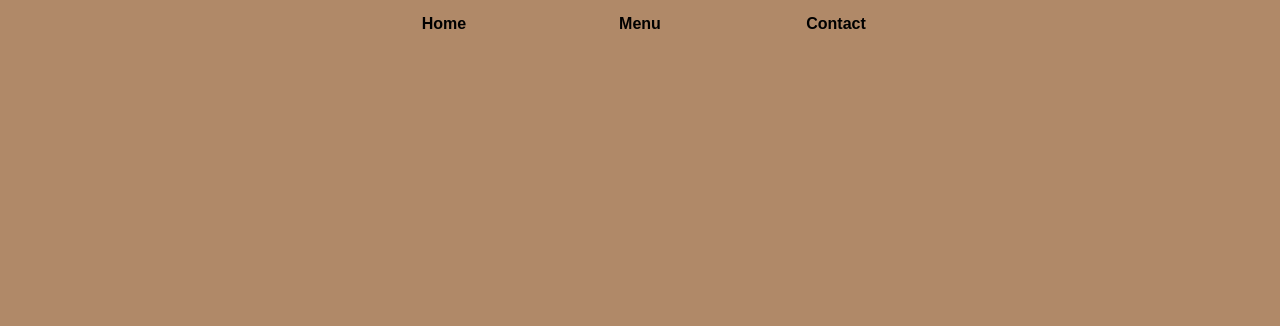
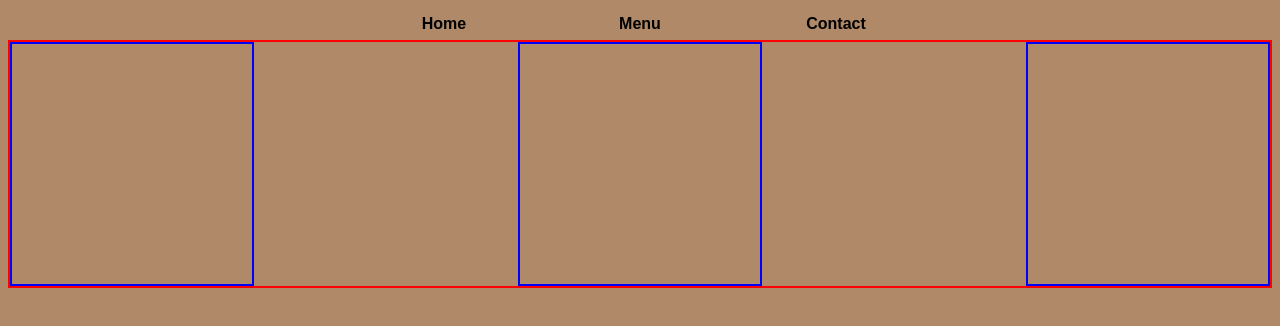
Before and after one commit to dannymaclaughlin/restaurant-page, a website built with webpack: page src/template.html in a window 1280 px wide. Built offline with nearby package versions, Linux system fonts and the light colour scheme.

Commit message:
Adjusted position and added temporary borders to the three menu items in menu.js

```diff
--- a/src/styles.css
+++ b/src/styles.css
@@ -1,11 +1,3 @@
-.description {
-    font-size: 1em;
-}
-
-.homeDiv {
-
-}
-
 header {
     display: flex;
     justify-content: center;
@@ -30,3 +22,30 @@
 body {
     background-color: #b08968;
 }
+
+/* page-load.js */
+.description {
+    font-size: 1em;
+}
+
+/* home.js */
+.homeDiv {
+
+}
+
+/* menu.js */
+.menuDiv {
+    border: 2px solid red;
+
+    display: flex;
+    justify-content: space-between;
+}
+
+.item1,
+.item2,
+.item3 {
+    height: 15em;
+    width: 15em;
+
+    border: 2px solid blue;
+}
```
